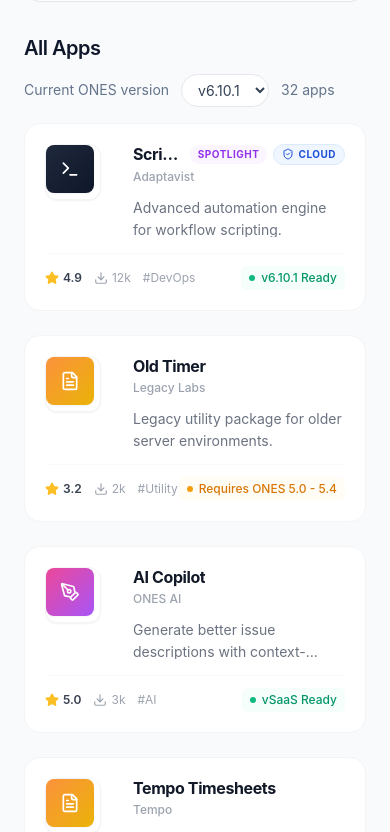
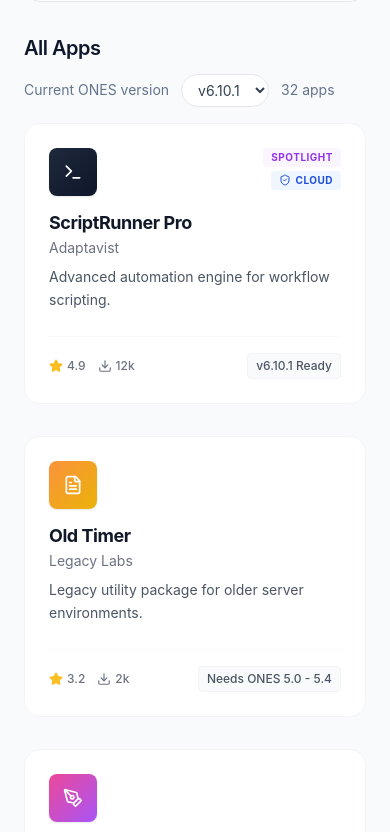
Before and after one commit to Jinming7/ones-marketplace, a Next.js app in the folder frontend/: page / in a window 390 px wide. Shown: the part 1492-2324 px from the top of the page. Built offline with nearby package versions, Linux system fonts and the light colour scheme.

Commit message:
style(ui): increase card whitespace and lock 3-column desktop grid

```diff
--- a/frontend/src/components/AppCard.tsx
+++ b/frontend/src/components/AppCard.tsx
@@ -43,26 +43,16 @@
   return {};
 }
 
-function CompatibilityStatus({ app, currentVersion }: { app: AppCardModel; currentVersion?: string }) {
+function compatibilityText(app: AppCardModel, currentVersion?: string): string {
   const supportsOnPrem = app.supportedHosting?.includes("on-prem") ?? false;
 
   if (!currentVersion || !supportsOnPrem) {
-    return (
-      <span className="inline-flex items-center gap-1.5 rounded-md bg-emerald-50/50 px-2 py-1 text-xs font-medium text-emerald-600">
-        <span className="h-1.5 w-1.5 rounded-full bg-emerald-500" />
-        vSaaS Ready
-      </span>
-    );
+    return "SaaS Ready";
   }
 
   const { min, max } = parseOnPremRange(app.compatibility?.onPremLabel);
   if (!min && !max) {
-    return (
-      <span className="inline-flex items-center gap-1.5 rounded-md bg-emerald-50/50 px-2 py-1 text-xs font-medium text-emerald-600">
-        <span className="h-1.5 w-1.5 rounded-full bg-emerald-500" />
-        v{currentVersion} Ready
-      </span>
-    );
+    return `v${currentVersion} Ready`;
   }
 
   const lowerOk = min ? compareVersion(currentVersion, min) >= 0 : true;
@@ -70,20 +60,10 @@
   const compatible = lowerOk && upperOk;
 
   if (compatible) {
-    return (
-      <span className="inline-flex items-center gap-1.5 rounded-md bg-emerald-50/50 px-2 py-1 text-xs font-medium text-emerald-600">
-        <span className="h-1.5 w-1.5 rounded-full bg-emerald-500" />
-        v{currentVersion} Ready
-      </span>
-    );
+    return `v${currentVersion} Ready`;
   }
 
-  return (
-    <span className="inline-flex items-center gap-1.5 rounded-md bg-amber-50/50 px-2 py-1 text-xs font-medium text-amber-600">
-      <span className="h-1.5 w-1.5 rounded-full bg-amber-500" />
-      Requires {app.compatibility?.onPremLabel ?? "v5.x"}
-    </span>
-  );
+  return `Needs ${app.compatibility?.onPremLabel ?? "v7.0"}`;
 }
 
 export function AppCard({ app, disabled = false, disabledLabel, currentVersion }: AppCardProps) {
@@ -95,34 +75,24 @@
       onClick={(event) => {
         if (disabled) event.preventDefault();
       }}
-      className={`group relative overflow-hidden rounded-2xl border border-gray-100 bg-white p-5 transition-all duration-300 ${
-        disabled
-          ? "cursor-not-allowed opacity-60 grayscale"
-          : "hover:border-blue-200 hover:shadow-[0_8px_30px_rgb(0,0,0,0.04)]"
+      className={`group relative flex h-full flex-col justify-between rounded-2xl border border-gray-100 bg-white p-6 transition-shadow ${
+        disabled ? "cursor-not-allowed opacity-60 grayscale" : "hover:shadow-lg"
       }`}
     >
-      <span className="pointer-events-none absolute right-4 top-4 translate-y-[-4px] rounded-full bg-blue-600 px-3 py-1.5 text-xs font-bold text-white opacity-0 shadow-lg transition-all group-hover:opacity-100">
-        Install
-      </span>
-
-      <div className="flex gap-4">
-        <div className="mr-4 h-14 w-14 flex-shrink-0 rounded-xl border border-gray-100 bg-white shadow-sm">
+      <div>
+        <div className="mb-4 flex items-start justify-between">
+          <div className="h-12 w-12 flex-shrink-0 rounded-lg shadow-sm">
             <AppIcon name={app.name} category={app.category} />
           </div>
 
-        <div className="min-w-0 flex-1">
-          <div className="flex items-start justify-between gap-2">
-            <h3 className="truncate text-base font-bold leading-tight tracking-tight text-gray-900 transition-colors group-hover:text-blue-600">
-              {app.name}
-            </h3>
-            <div className="flex items-center gap-1.5">
+          <div className="flex flex-col items-end gap-1">
             {app.spotlight ? (
-                <span className="rounded-full bg-purple-50 px-2 py-0.5 text-[10px] font-bold uppercase tracking-wider text-purple-600">
+              <span className="whitespace-nowrap rounded bg-purple-50 px-2 py-0.5 text-[10px] font-bold uppercase tracking-wider text-purple-600">
                 {app.spotlight}
               </span>
             ) : null}
             {isCloudFortified ? (
-                <span className="inline-flex items-center gap-1 rounded-full border border-blue-100 bg-blue-50 px-2 py-0.5 text-[10px] font-bold uppercase tracking-wider text-blue-700">
+              <span className="inline-flex items-center gap-1 whitespace-nowrap rounded bg-blue-50 px-2 py-0.5 text-[10px] font-bold uppercase tracking-wider text-blue-700">
                 <ShieldCheck className="h-3 w-3" />
                 Cloud
               </span>
@@ -130,28 +100,33 @@
           </div>
         </div>
 
-          <p className="mt-1 text-xs font-medium text-gray-400">{app.partnerName}</p>
-          <p className="mt-3 h-10 line-clamp-2 text-sm leading-relaxed text-gray-500">{app.summary}</p>
+        <div className="mb-6 flex-grow">
+          <h3 className="mb-1 line-clamp-1 text-lg font-bold leading-tight tracking-tight text-gray-900">
+            {app.name}
+          </h3>
+          <p className="mb-2 text-sm text-gray-500">{app.partnerName}</p>
+          <p className="line-clamp-2 text-sm leading-relaxed text-gray-600">{app.summary}</p>
         </div>
       </div>
 
-      <div className="mt-4 flex items-center justify-between border-t border-gray-50 pt-3">
-        <div className="flex items-center gap-3 text-xs">
-          <span className="inline-flex items-center gap-1 text-gray-700">
+      <div className="pt-4 border-t border-gray-50 flex items-center justify-between">
+        <div className="flex items-center gap-3 text-xs font-medium text-gray-500">
+          <span className="inline-flex items-center gap-1">
             <Star className="h-3.5 w-3.5 fill-amber-400 text-amber-400" />
-            <span className="font-semibold">{app.rating.toFixed(1)}</span>
+            {app.rating.toFixed(1)}
           </span>
-          <span className="inline-flex items-center gap-1 text-gray-400">
+          <span className="inline-flex items-center gap-1">
             <Download className="h-3.5 w-3.5" />
             {Math.round(app.installs / 1000)}k
           </span>
-          {app.category ? <span className="text-gray-400">#{app.category}</span> : null}
         </div>
 
-        <CompatibilityStatus app={app} currentVersion={currentVersion} />
+        <span className="whitespace-nowrap rounded border border-gray-100 bg-gray-50 px-2 py-1 text-xs font-medium text-gray-600">
+          {compatibilityText(app, currentVersion)}
+        </span>
       </div>
 
-      {disabled && disabledLabel ? <p className="mt-2 text-xs text-gray-400">{disabledLabel}</p> : null}
+      {disabled && disabledLabel ? <p className="mt-3 text-xs text-gray-400">{disabledLabel}</p> : null}
     </Link>
   );
 }
--- a/frontend/src/components/AppGrid.tsx
+++ b/frontend/src/components/AppGrid.tsx
@@ -9,7 +9,7 @@
 
 export function AppGrid({ apps, currentVersion, onPremOnlyMode }: AppGridProps) {
   return (
-    <div className="grid grid-cols-1 gap-6 md:grid-cols-2 lg:grid-cols-3 xl:grid-cols-4">
+    <div className="grid grid-cols-1 gap-8 md:grid-cols-2 lg:grid-cols-3 xl:grid-cols-3">
       {apps.map((app) => {
         const disabled = onPremOnlyMode && !app.supportedHosting?.includes("on-prem");
         return (
```
Lines whose indentation alone changed are shown as unchanged.
